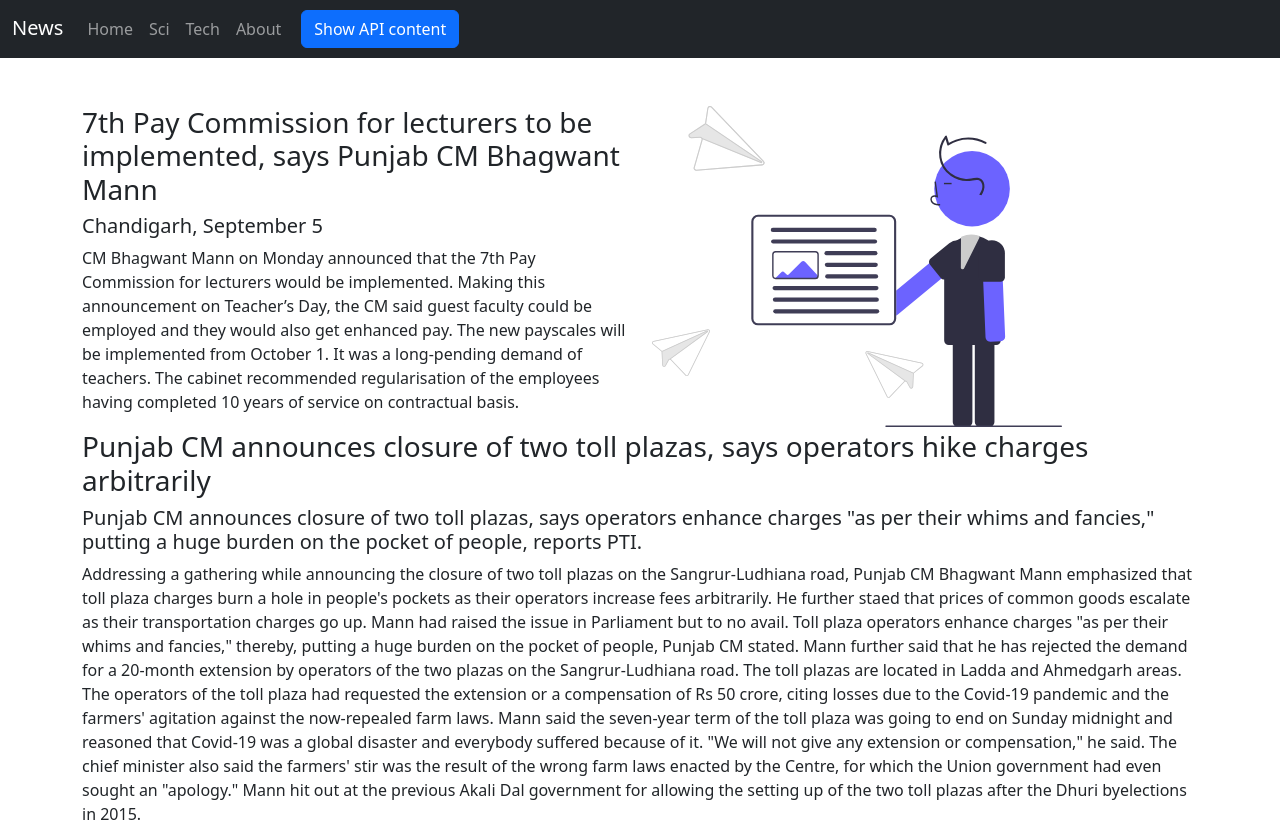
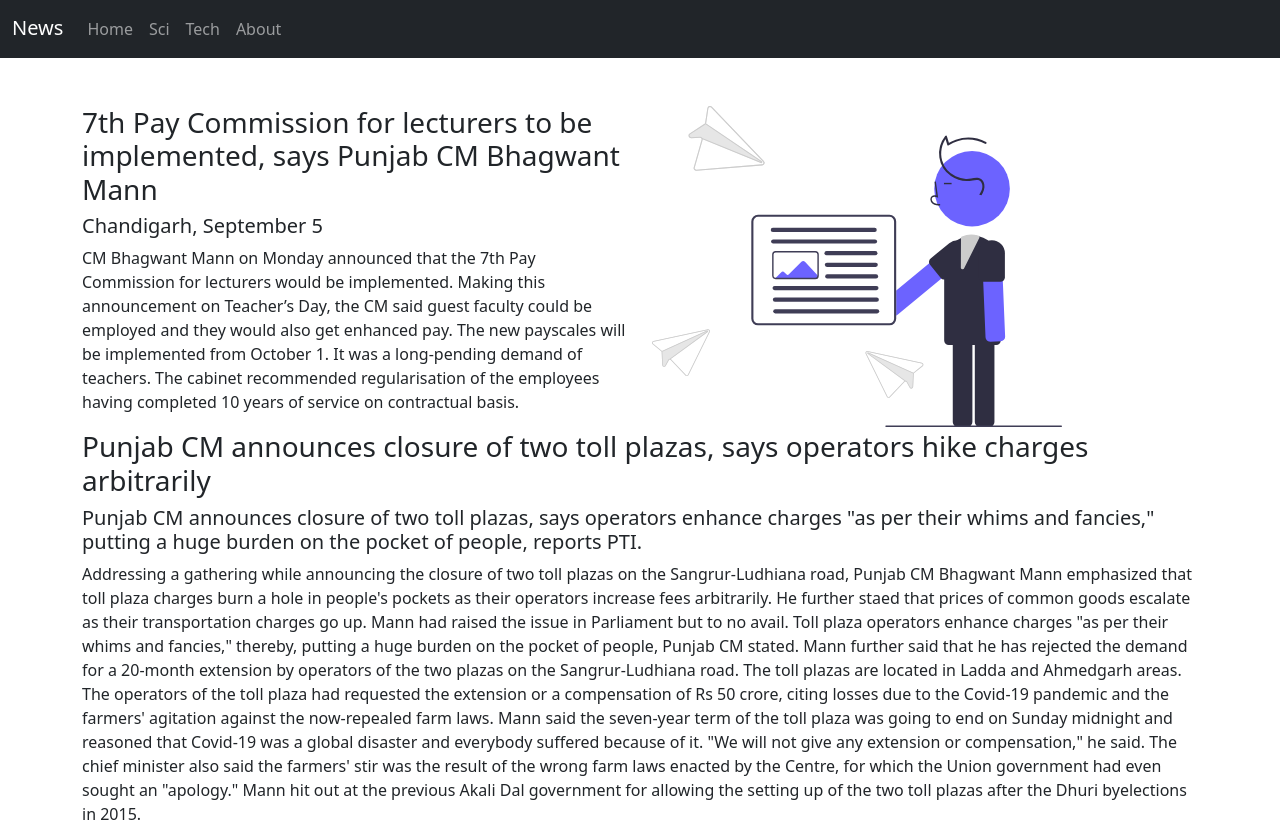
Before and after one commit to khushpreetsinghb/sturdy-octo-broccoli, a plain HTML site: page news page/index.html in a window 1280 px wide. Shown: the top 829 px of the page. Drawn offline with nearby package versions, Linux system fonts and the light colour scheme.

Commit message:
Update index.html

```diff
--- a/news page/index.html
+++ b/news page/index.html
@@ -30,9 +30,9 @@
               <a class="nav-link" href="#" onclick="showAbout()">About</a>
           </li>
       </ul>
-      <div class="container fluid">
+      <!-- <div class="container fluid">
         <button type="button" class="btn btn-primary" id="setPageContent" onclick="getdatafromgorest()">Show API content</button>
-      </div>
+      </div> -->
   </div>
 </div>
 </nav>
```
